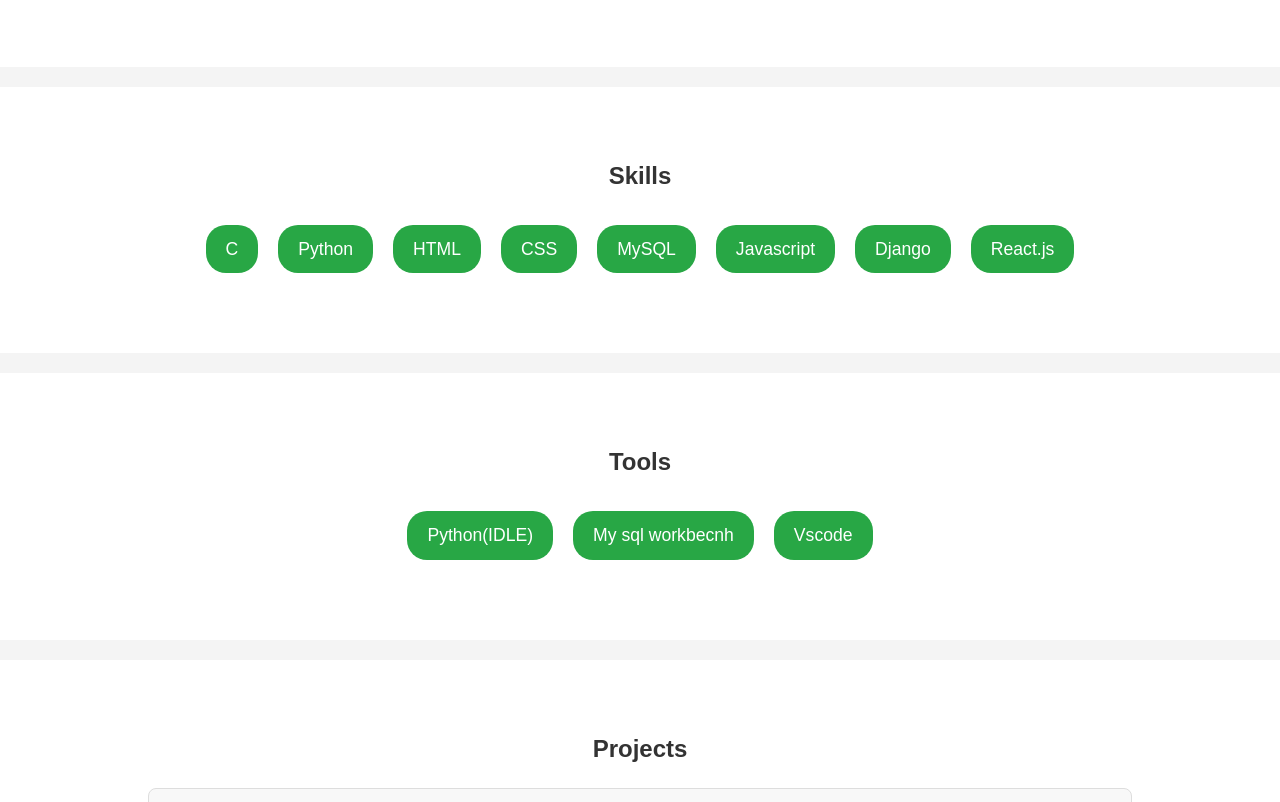
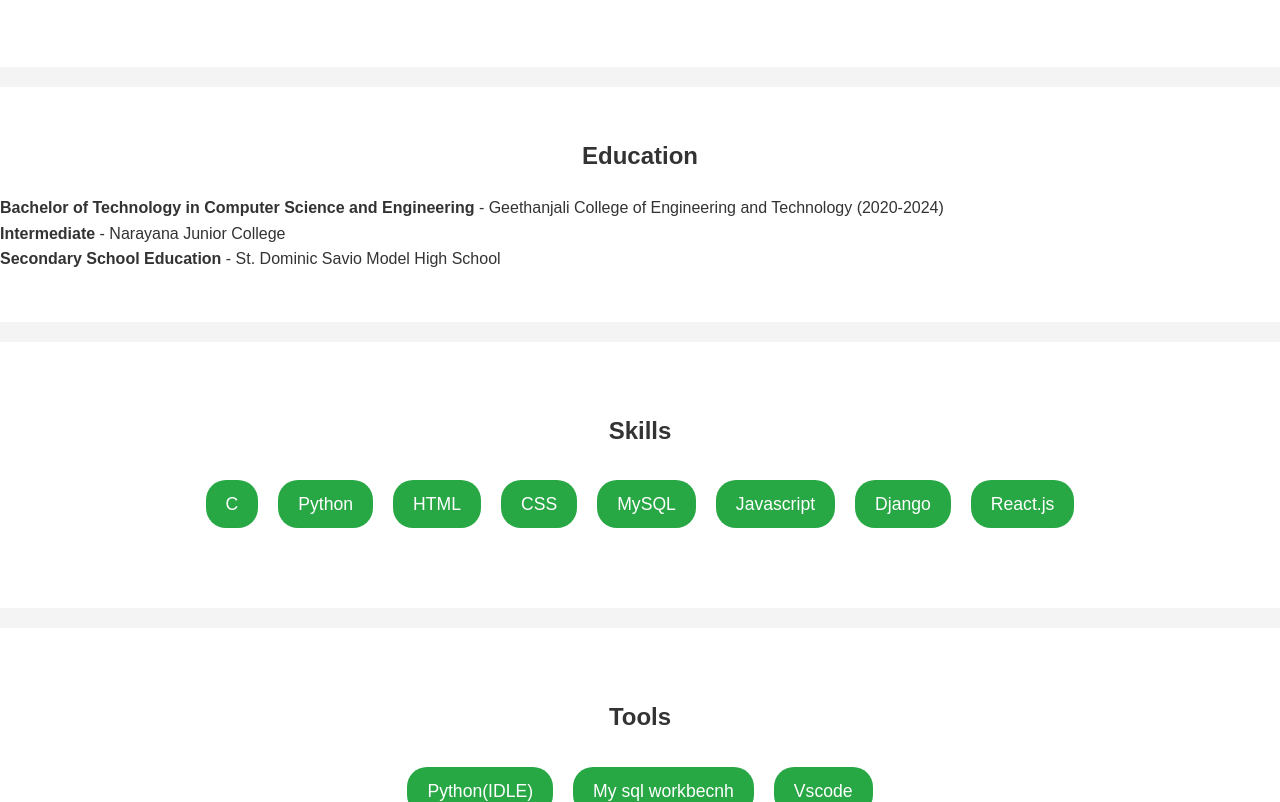
Before and after one commit to pavan2001k/Portfolio, a plain HTML site: page index.html in a window 1280 px wide. Shown: the part 877-1679 px from the top of the page. Drawn offline with Linux system fonts and the light colour scheme; a script that the page names is missing.

Commit message:
Update index.html

```diff
--- a/index.html
+++ b/index.html
@@ -12,6 +12,7 @@
         <ul class="nav-list">
             <li><a href="#home">Home</a></li>
             <li><a href="#about">About</a></li>
+            <li><a href="#education">Education</a></li>
             <li><a href="#skills">Skills</a></li>
             <li><a href="#projects">Projects</a></li>
             <li><a href="#contact">Contact</a></li>
@@ -37,6 +38,16 @@
                 healthy work environment where I would be able to utilize my skills to the best extent and add
                 value to the organization and my career.</p>
         </div>
+    </section>
+
+    <!-- Education Section -->
+    <section id="education" class="section">
+        <h2>Education</h2>
+        <ul>
+            <li><strong>Bachelor of Technology in Computer Science and Engineering</strong> - Geethanjali College of Engineering and Technology (2020-2024)</li>
+            <li><strong>Intermediate</strong> - Narayana Junior College</li>
+            <li><strong>Secondary School Education</strong> - St. Dominic Savio Model High School</li>
+        </ul>
     </section>
 
     <!-- Skills Section -->
```
